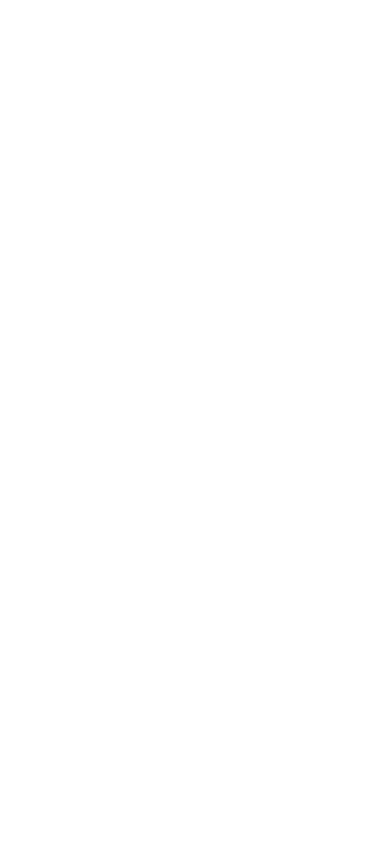
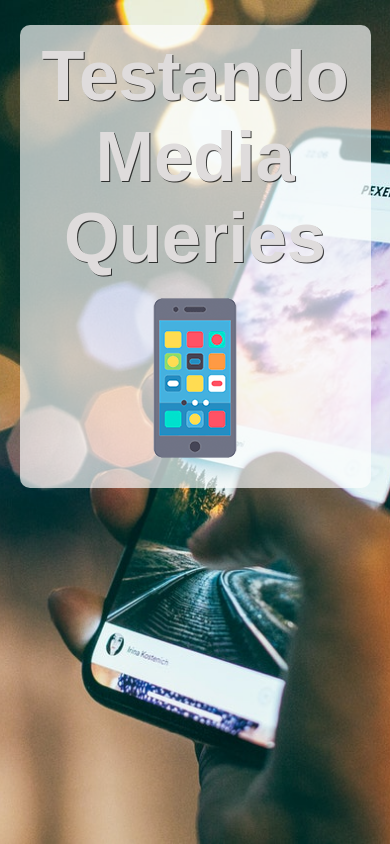
Before and after one commit to igorgianeri/html-css, a plain HTML site: page exercicios/ex-026/mq-004/index.html in a window 390 px wide. Drawn offline with Linux system fonts and the light colour scheme.

Commit message:
Começo do primeiro projeto mobile first

```diff
--- /dev/null
+++ b/exercicios/ex-026/mq-004/estilos/style.css
@@ -0,0 +1,52 @@
+@charset "UTF-8";
+
+/* Versão Mobile First */
+
+* {
+    font-family: Arial, Helvetica, sans-serif;
+    font-size: 1.3em;
+    margin: 0px;
+    padding: 0px;
+    box-sizing: border-box;
+}
+
+html {
+    height: 100vh;
+}
+
+body {
+    background: black url(../imagens/back-phone.jpg) no-repeat;
+    background-size: cover;
+    background-position: center center;
+}
+
+main {
+    background-color: rgba(255, 255, 255, 0.671);
+    width: 90vw;
+    margin: auto;
+    border-radius: 10px;
+    padding: 10px;
+    margin-top: 25px;
+}
+
+h1 {
+    text-align: center;
+    color: rgb(223, 220, 220);
+    text-shadow: 1px 1px 0px rgba(0, 0, 0, 0.747);
+    font-size: 2em;
+}
+
+img {
+    display: block;
+    margin: auto;
+}
+
+img#phone { display: block; }
+
+img#tablet { display: none; }
+
+img#print { display: none; }
+
+img#pc { display: none; }
+
+img#tv { display: none; }
--- a/exercicios/ex-026/mq-004/index.html
+++ b/exercicios/ex-026/mq-004/index.html
@@ -4,8 +4,17 @@
     <meta charset="UTF-8">
     <meta name="viewport" content="width=device-width, initial-scale=1.0">
     <title>Media Query</title>
+    <link rel="stylesheet" href="estilos/style.css" media="all">
+    <link rel="stylesheet" href="estilos/media-query.css">
 </head>
 <body>
-
+    <main>
+        <h1>Testando Media Queries</h1>
+        <img id="phone" src="imagens/icon-phone.png" alt="Acessando via Smartphone">
+        <img id="tablet" src="imagens/icon-tablet.png" alt="Acessando via Tablet">
+        <img id="print" src="imagens/icon-print.png" alt="Versão para Impressão">
+        <img id="pc" src="imagens/icon-pc.png" alt="Versão para Desktop">
+        <img id="tv" src="imagens/icon-tv.png" alt="Versão para TV">
+    </main>
 </body>
 </html>
```
Also changed, not shown: exercicios/ex-026/mq-004/estilos/media-query.css (added, +11 -0 lines).
